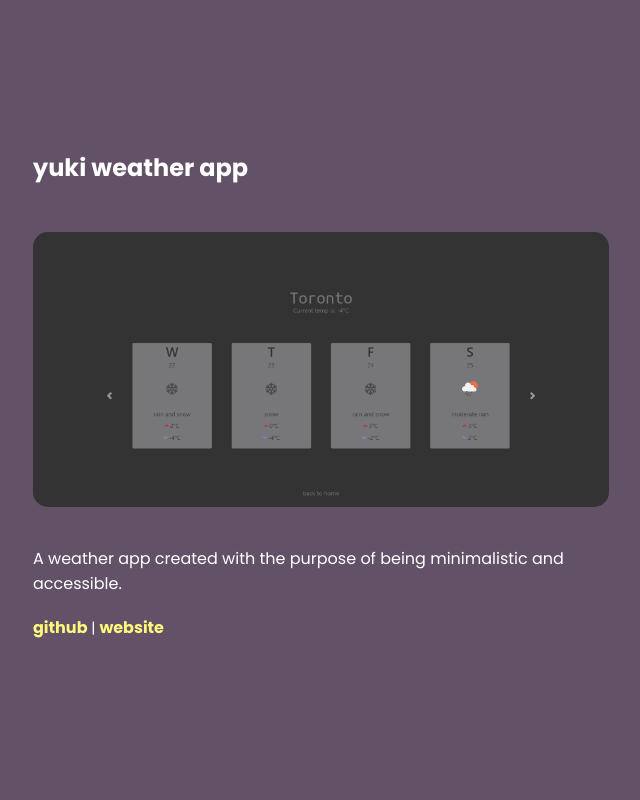
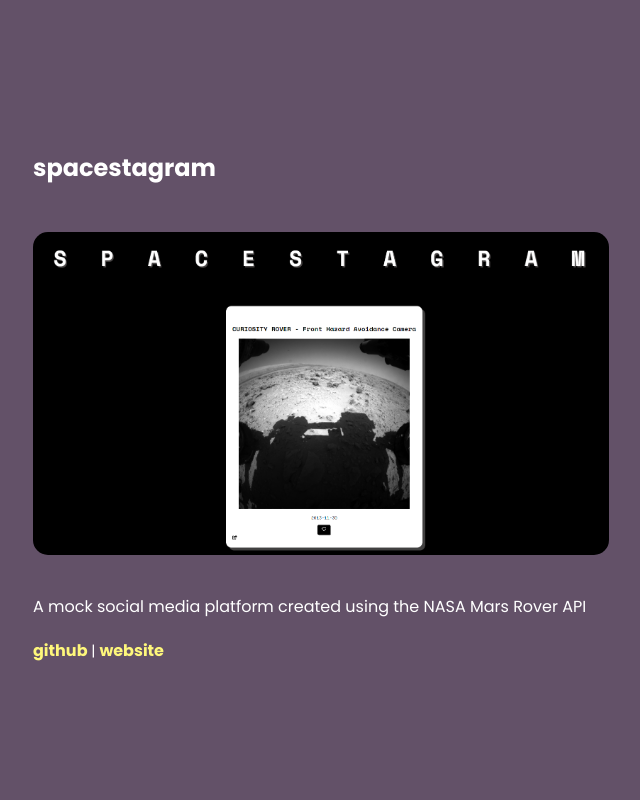
Before and after one commit to dylncheng/personal-website, a React (Create React App) app: page / in a window 1280 px wide. Shown: the part 3400-4200 px from the top of the page, without its empty margins (127-767 px from the left). Built offline with nearby package versions, Linux system fonts and the light colour scheme.

Commit message:
added updated resume

```diff
--- a/src/data.js
+++ b/src/data.js
@@ -1,9 +1,17 @@
 import zm1 from './assets/zm1.png'
 import yuki from './assets/yuki.png'
 import recipe from './assets/recipe.png'
+import spacestagram from './assets/spacestagram-landing.png'
 
 let data = {
     projects:  [
+        {
+            name: "Spacestagram",
+            description: "A mock social media platform created using the NASA Mars Rover API",
+            image: spacestagram,
+            github:"https://github.com/dylncheng/spacestagram",
+            link: "https://dylncheng.github.io/spacestagram/"
+        },
         {
             name: "Yuki Weather App",
             description: "A weather app created with the purpose of being minimalistic and accessible. ",
```
Also changed, not shown: src/assets/spacestagram-landing.png (added), 1 other file (tests, documents, lock files or other folders).
